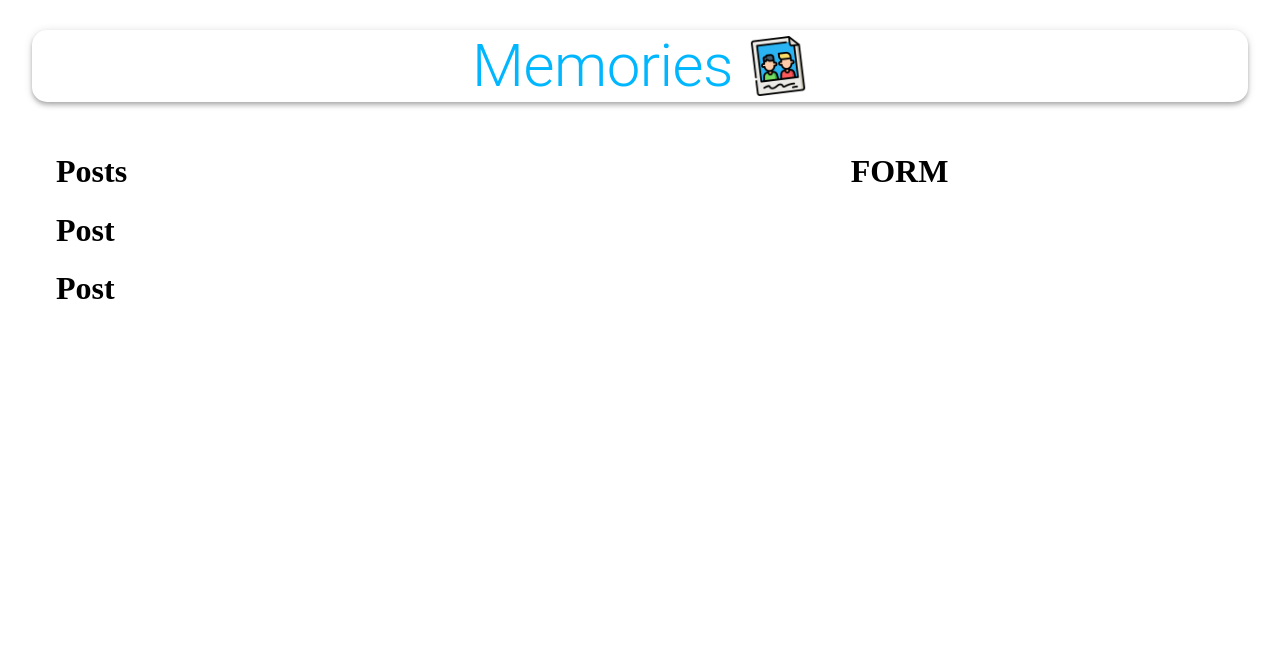
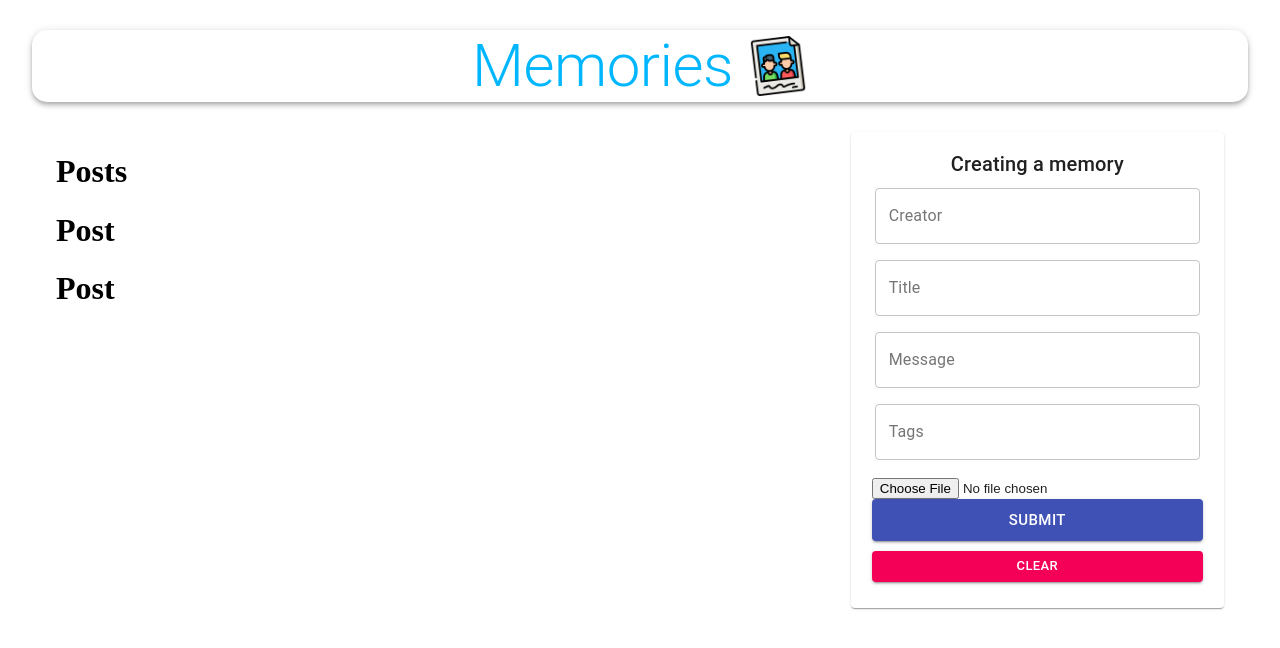
Before and after one commit to caseycling/memories, a React (Create React App) app in the folder client/: page / in a window 1280 px wide. Shown: the top 648 px of the page. Built offline with nearby package versions, Linux system fonts and the light colour scheme; no server answers.

Commit message:
Content and styles added

```diff
--- a/client/src/components/Form/Form.js
+++ b/client/src/components/Form/Form.js
@@ -1,10 +1,99 @@
-import React from 'react';
+import React, { useState } from 'react';
+import { TextField, Button, Typography, Paper } from '@material-ui/core';
+import FileBase from 'react-file-base64';
+
 import useStyles from './styles';
 
 const Form = () => {
+  const [postData, setPostData] = useState({
+    creator: '',
+    title: '',
+    message: '',
+    tags: '',
+    selectedFile: '',
+  });
   const classes = useStyles();
 
-  return <h1>FORM</h1>;
+  const handleSubmit = () => {};
+
+  const clear = () => {};
+
+  return (
+    <Paper className={classes.paper}>
+      <form
+        autoComplete='off'
+        noValidate
+        className={`${classes.root} ${classes.form}`}
+        onSubmit={handleSubmit}
+      >
+        <Typography variant='h6'>Creating a memory</Typography>
+        <TextField
+          name='creator'
+          variant='outlined'
+          label='Creator'
+          fullWidth
+          value={postData.creator}
+          onChange={(e) =>
+            setPostData({ ...postData, creator: e.target.value })
+          }
+        />
+        <TextField
+          name='title'
+          variant='outlined'
+          label='Title'
+          fullWidth
+          value={postData.title}
+          onChange={(e) => setPostData({ ...postData, title: e.target.value })}
+        />
+        <TextField
+          name='message'
+          variant='outlined'
+          label='Message'
+          fullWidth
+          value={postData.message}
+          onChange={(e) =>
+            setPostData({ ...postData, message: e.target.value })
+          }
+        />
+        <TextField
+          name='tags'
+          variant='outlined'
+          label='Tags'
+          fullWidth
+          value={postData.tags}
+          onChange={(e) => setPostData({ ...postData, tags: e.target.value })}
+        />
+        <div className={classes.fileInput}>
+          <FileBase
+            type='file'
+            multiple={false}
+            onDone={({ base64 }) =>
+              setPostData({ ...postData, selectedFile: base64 })
+            }
+          />
+          <Button
+            className={classes.buttonSubmit}
+            variant='contained'
+            color='primary'
+            size='large'
+            type='submit'
+            fullWidth
+          >
+            Submit
+          </Button>
+          <Button
+            variant='contained'
+            color='secondary'
+            size='small'
+            onClick={clear}
+            fullWidth
+          >
+            Clear
+          </Button>
+        </div>
+      </form>
+    </Paper>
+  );
 };
 
 export default Form;
```
